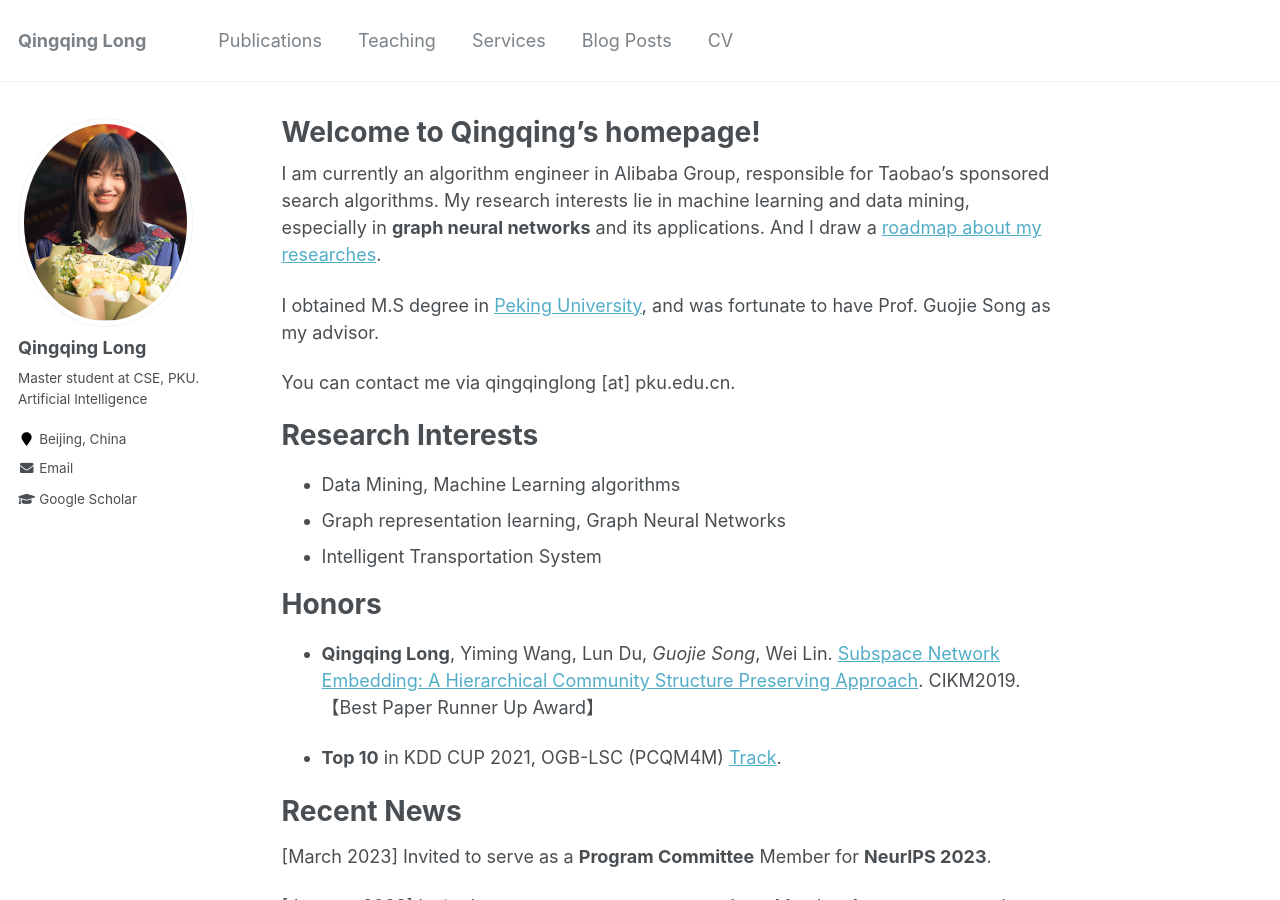
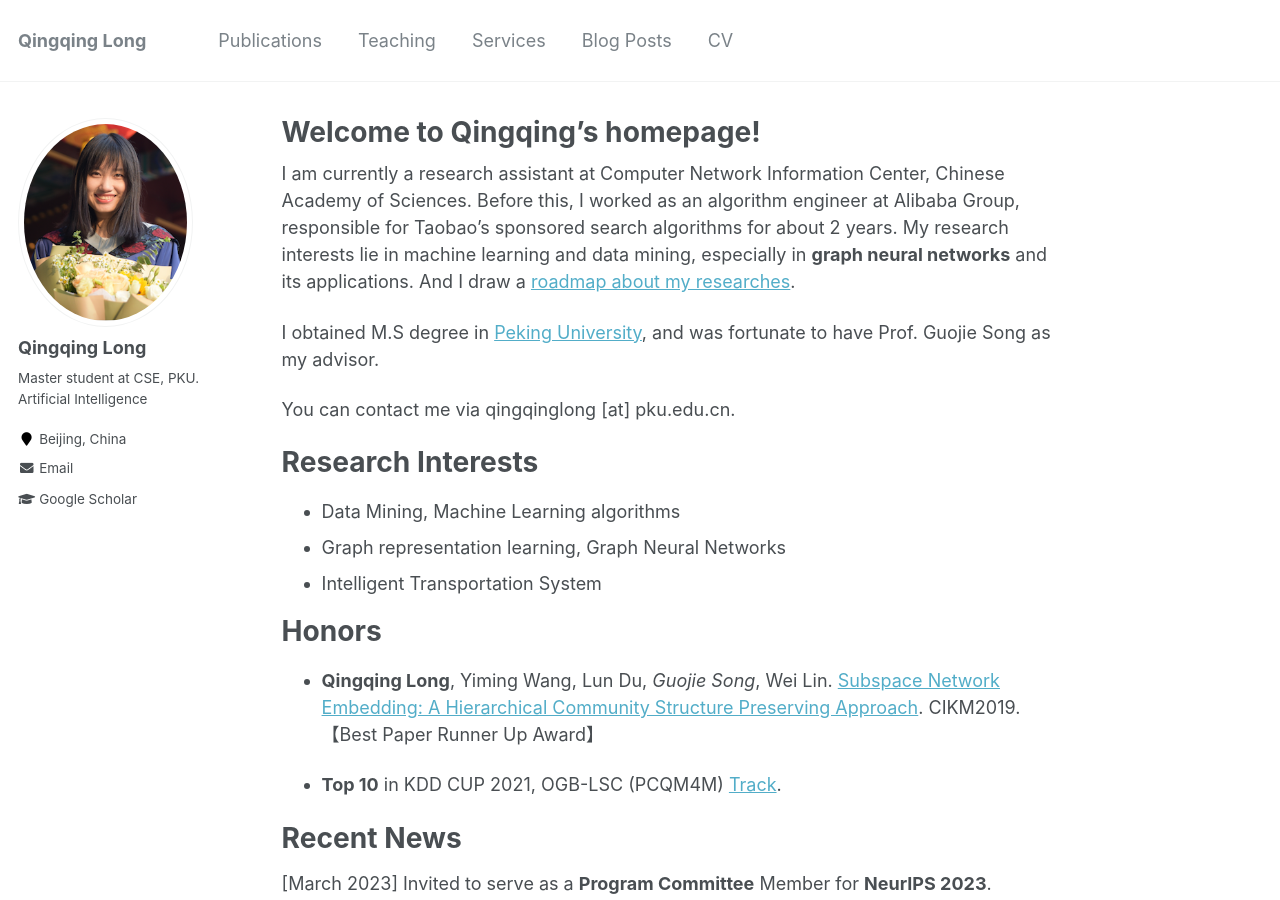
Before and after one commit to YimiAChack/YimiAChack.github.io, a Jekyll site: the page built from _pages/about.md, in a window 1280 px wide and 900 px high. Built offline with Jekyll 4.4.1, drawn with Linux system fonts in a browser that asks for light colours.

Commit message:
Update about.md

```diff
--- a/_pages/about.md
+++ b/_pages/about.md
@@ -8,7 +8,7 @@ redirect_from:
   - /about.html
 ---
 
-I am currently an algorithm engineer in Alibaba Group, responsible for Taobao's sponsored search algorithms. My research interests lie in machine learning and data mining, especially in **graph neural networks** and its applications. And I draw a [roadmap about my researches](https://yimiachack.github.io/files/research_roadmap.pdf).
+I am currently a research assistant at Computer Network Information Center, Chinese Academy of Sciences. Before this, I worked as an algorithm engineer at Alibaba Group, responsible for Taobao's sponsored search algorithms for about 2 years. My research interests lie in machine learning and data mining, especially in **graph neural networks** and its applications. And I draw a [roadmap about my researches](https://yimiachack.github.io/files/research_roadmap.pdf).
 
 I obtained M.S degree in [Peking University](https://www.pku.edu.cn), and was fortunate to have Prof. Guojie Song as my advisor.
 
```
